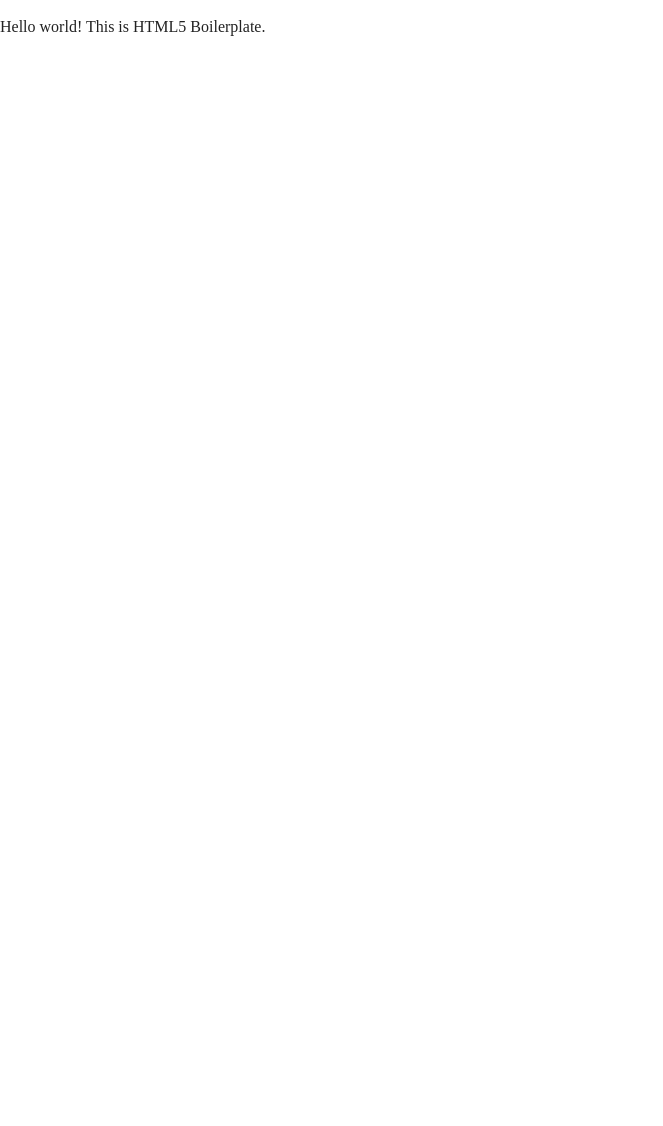
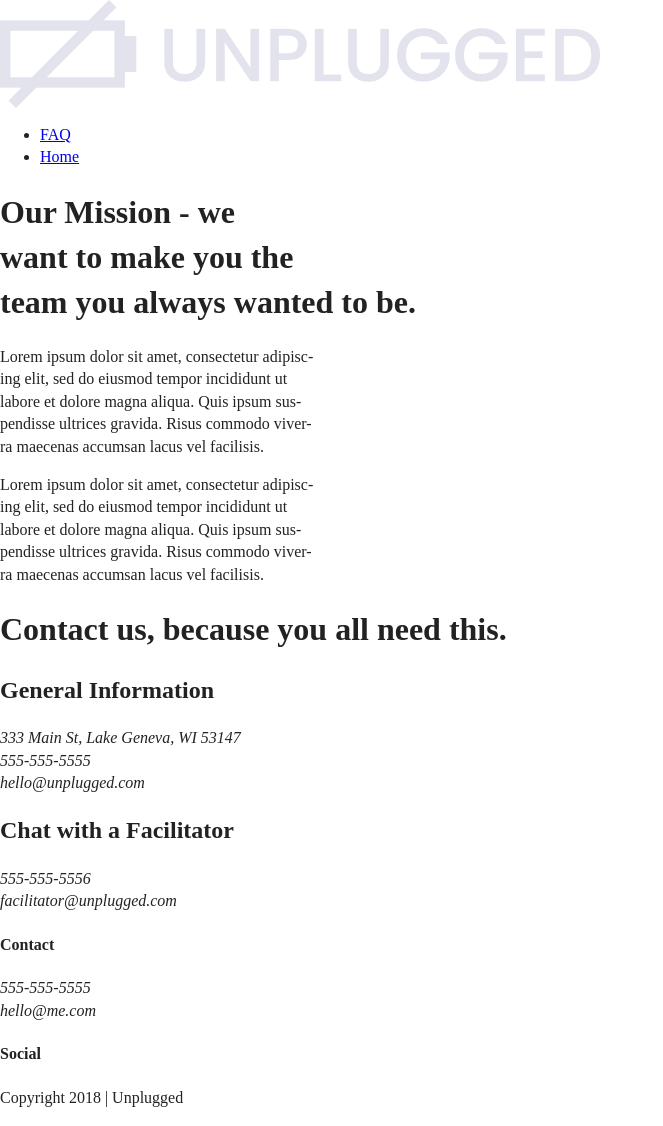
Before and after one commit to peter-kalavritinos/unplugged-project, a website: page about/index.html in a window 1280 px wide. Shown: the whole page, without its empty margins (0-663 px from the left). Before the commit the page ends 800 px from the top, so only its background shows below. Drawn offline with Linux system fonts and the light colour scheme.

Commit message:
Coded about/index.html page

```diff
--- a/about/index.html
+++ b/about/index.html
@@ -24,8 +24,89 @@
 
 <body>
 
+  <header>
+    <div class="content-wrapper">
+      <a href="#"><img src="../img/unpluggedlogo.png" alt="unplugged logo"></a>
+        <div class="header-divider">
+        </div>
+          <nav>
+            <ul>
+              <li><a href="faq/index.html" target="_blank">FAQ</a></li>
+              <li><a href="../index.html" target="_blank">Home</a></li>
+            </ul>
+          </nav>
+    </div>
+  </header>
+
+<main>
+
+  <section class="mission">
+    <div class="content-wrapper">
+        <div class="mission-content">
+          <h1>Our Mission - we<br>
+            want to make you the<br>
+             team you always wanted to be.
+          </h1>
+          <p>Lorem ipsum dolor sit amet, consectetur adipisc-<br>
+            ing elit, sed do eiusmod tempor incididunt ut<br>
+             labore et dolore magna aliqua. Quis ipsum sus-<br>
+             pendisse ultrices gravida. Risus commodo viver-<br>
+             ra maecenas accumsan lacus vel facilisis.
+          </p>
+          <p>Lorem ipsum dolor sit amet, consectetur adipisc-<br>
+            ing elit, sed do eiusmod tempor incididunt ut<br>
+             labore et dolore magna aliqua. Quis ipsum sus-<br>
+             pendisse ultrices gravida. Risus commodo viver-<br>
+             ra maecenas accumsan lacus vel facilisis.
+          </p>
+        </div>
+    </div> <!-- mission content wrapper ends -->
+</section> <!-- contact-info -->
+
+<section class="map">
+  <figure>
+  </figure>
+</section>
+
+<section class="contact-section">
+  <div class="content-wrapper">
+
+      <h1>Contact us, because you all need this.</h1>
+      <h2>General Information</h2>
+      <address>
+        <p>333 Main St, Lake Geneva, WI 53147<br>
+         555-555-5555<br>
+         hello@unplugged.com</p>
+      </address>
+      <h2>Chat with a Facilitator</h2>
+      <address>
+        <p>555-555-5556<br>
+         facilitator@unplugged.com</p>
+      </address>
+
+
+    <footer>
+      <div class="content-wrapper">
+        <div class="footer-content">
+          <div class="contact">
+              <h4>Contact</h4>
+                <address><p>555-555-5555<br>hello@me.com</p></address>
+          </div>
+            <div class="social">
+              <h4>Social</h4>
+                <div class="social-icons">
+                  <p><a href="https://www.facebook.com" target="_blank"></a></p>
+                  <p><a href="https://www.instagram.com" target="_blank"></a></p>
+                </div>
+            </div>
+        </div>
+      </div>
+      <div class="copyright">
+        <p>Copyright 2018 | Unplugged</p>
+      </div>
+    </footer>
+
   <!-- Add your site or application content here -->
-  <p>Hello world! This is HTML5 Boilerplate.</p>
   <script src="../js/vendor/modernizr-3.11.2.min.js"></script>
   <script src="../js/plugins.js"></script>
   <script src="../js/main.js"></script>
```
